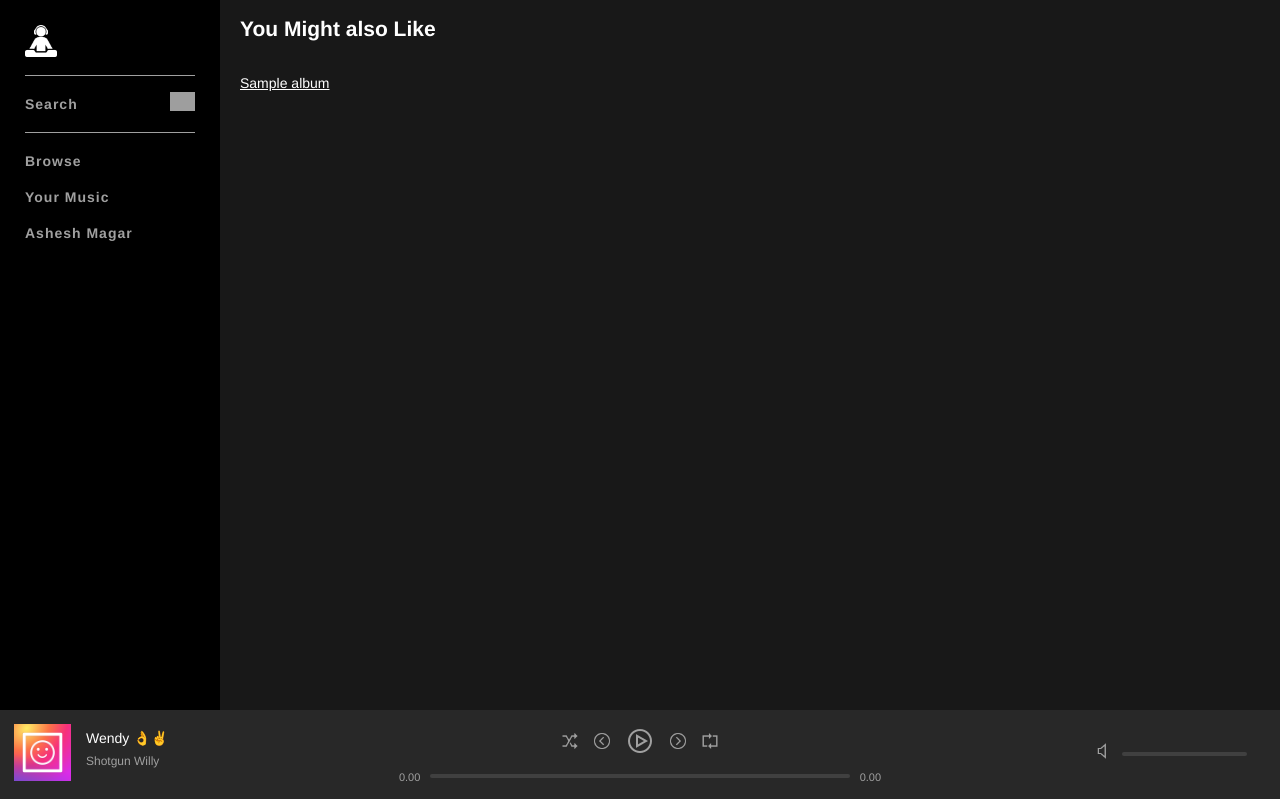
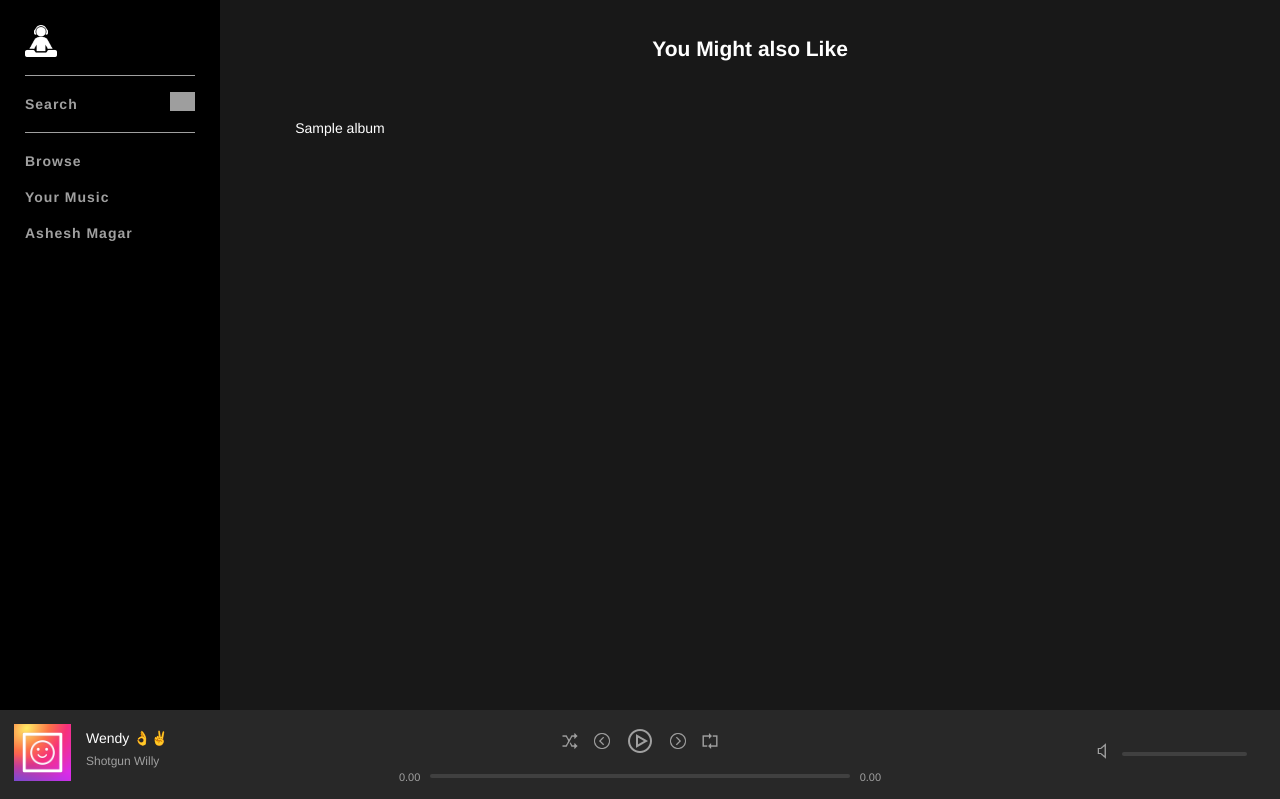
Before and after one commit to asheshmagar/php-project-music-library, a PHP site: page /php-project-music-library/ in a window 1280 px wide. Shown: the top 799 px of the page. Run offline with PHP 8.4, Linux system fonts and the light colour scheme; the visitor is signed in with stand-in values (Sample User, id 1); tables that the repository leaves empty or names only in its code hold one stand-in row (values such as "Sample post"); data that the repository does not hold is empty; grey boxes are pictures that could not be loaded.

Commit message:
Edited -  style.css styled the main content

```diff
--- a/assets/css/style.css
+++ b/assets/css/style.css
@@ -8,7 +8,7 @@
   font-family: "Helvetica Neue", Helvetica, Arial, sans-serif;
   color: white;
 }
-body{
+body {
   background-color: #181818;
   font-size: 14px;
   min-width: 720px;
@@ -145,18 +145,18 @@
   display: flex;
   flex-direction: column;
 }
-.logo{
+.logo {
   margin-bottom: 15px;
 }
 
 .logo img {
   width: 32px;
 }
-.nav-bar .group{
+.nav-bar .group {
   border-top: 1px solid #a0a0a0;
   padding: 10px 0;
 }
-.group-navItem{
+.group-navItem {
   padding: 10px 0;
   font-size: 1em;
   font-weight: 700;
@@ -165,27 +165,54 @@
   position: relative;
 }
 
-.navItem__link{
+.navItem__link {
   color: #a0a0a0;
   text-decoration: none;
 }
-.navItem__link:hover{
+.navItem__link:hover {
   color: #ffffff;
 }
 
-.navItem__link .icon{
+.navItem__link .icon {
   position: absolute;
   right: 0;
   top: 6px;
   width: 25px;
 }
 
-#mainContainer{
+#mainContainer {
   margin-left: 220px;
   padding-bottom: 90px;
   width: calc(100% - 220px);
 }
 
-#mainContent{
+#mainContent {
   padding: 0 20px;
 }
+.page-header {
+  padding: 20px;
+  text-align: center;
+}
+.grid-view-item{
+  display: inline-block;
+  margin-right: 20px;
+  width: 29%;
+  max-width: 200px;
+  min-width: 150px;
+  margin-bottom: 20px;
+}
+.grid-view-item img{
+  width: 100%;
+}
+.grid-view-info{
+  font-weight: 300;
+  text-align: center;
+  padding: 5px 0;
+  text-overflow: ellipsis;
+  overflow: hidden;
+  white-space: nowrap;
+}
+
+.grid-view-item a{
+  text-decoration: none;
+}
```
